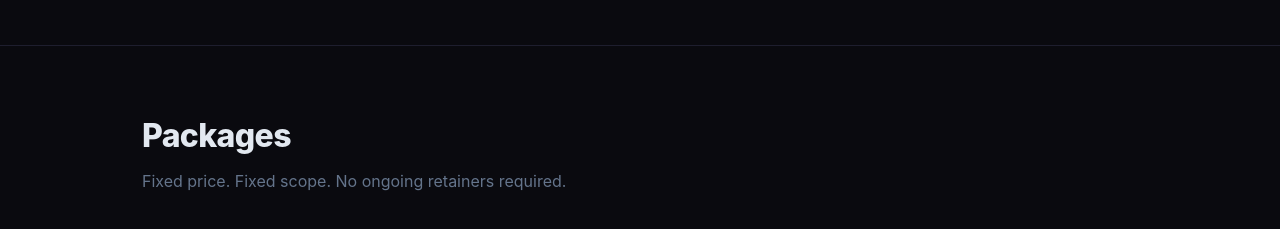
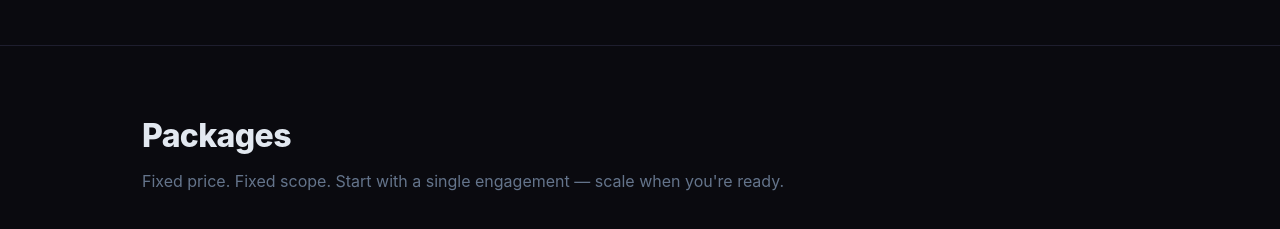
Before and after one commit to smirnovolegmsu/kerrastech-landing, a plain HTML site: page index.html in a window 1280 px wide. Shown: the part 717-946 px from the top of the page. Drawn offline with Linux system fonts and the light colour scheme.

Commit message:
fix: remove contradictory 'no retainers' copy in packages section
Co-Authored-By: Claude Sonnet 4.6 <noreply@anthropic.com>

```diff
--- a/index.html
+++ b/index.html
@@ -286,7 +286,7 @@
 
 <section id="packages">
   <h2>Packages</h2>
-  <p class="section-sub">Fixed price. Fixed scope. No ongoing retainers required.</p>
+  <p class="section-sub">Fixed price. Fixed scope. Start with a single engagement — scale when you're ready.</p>
 
   <div class="packages">
 
```
